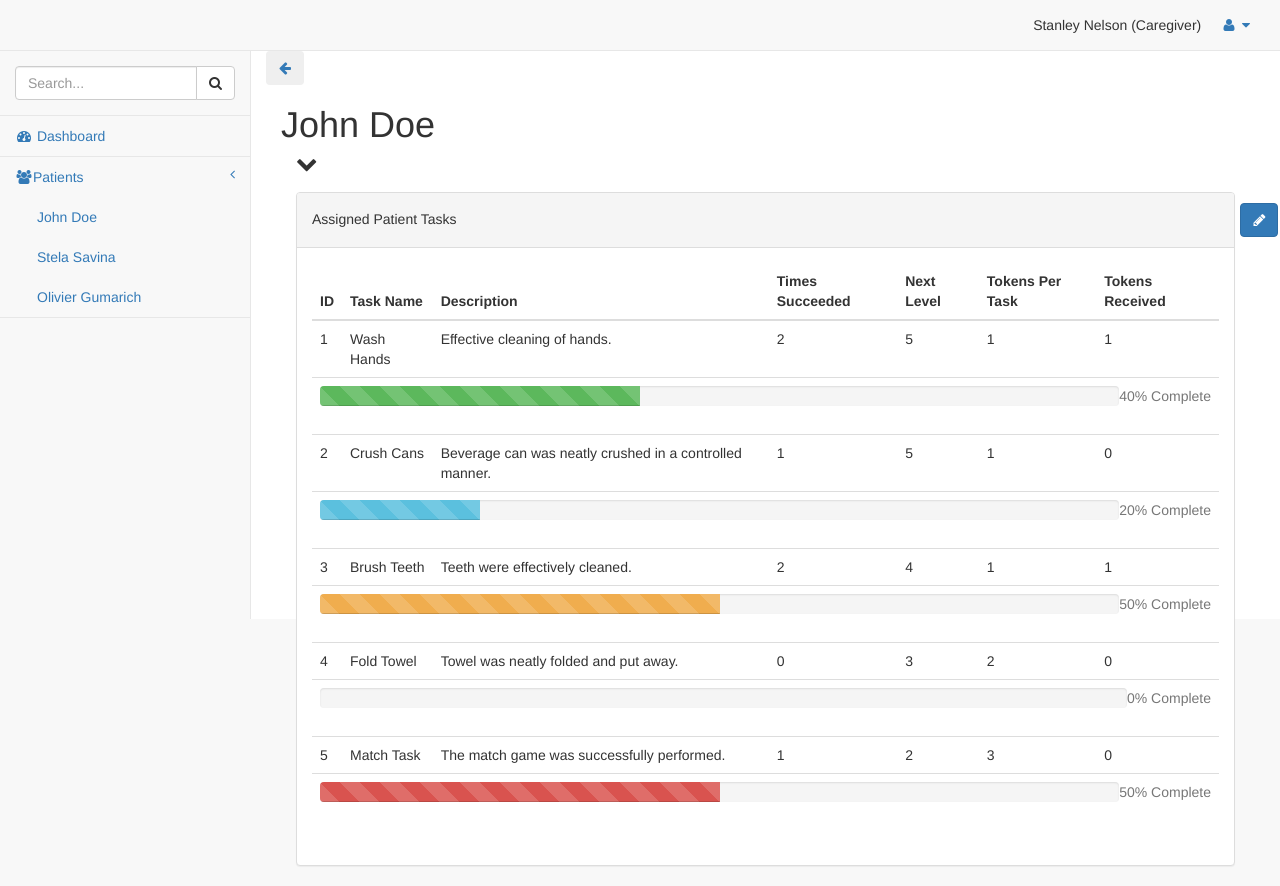
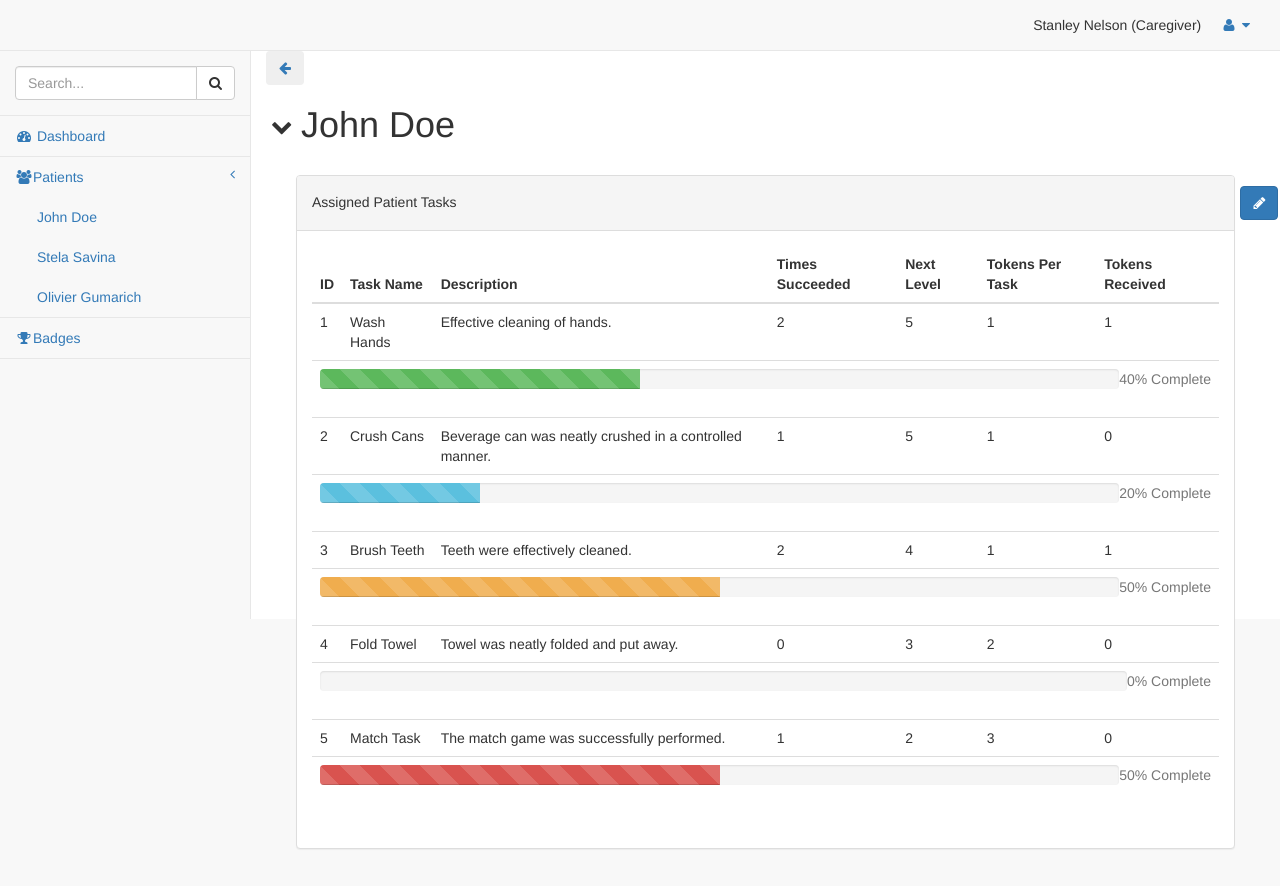
Before and after one commit to alexshevch/BrainGain, a website: page public/pages/tasks.html in a window 1280 px wide. Drawn offline with Linux system fonts and the light colour scheme.

Commit message:
creating consistent pages/format

```diff
--- a/public/pages/tasks.html
+++ b/public/pages/tasks.html
@@ -2,6 +2,13 @@
 <html lang="en">
 
 <head>
+
+  <style>
+	  	 td {
+			font-size: 14px;
+    	}
+  </style>
+
 
     <meta charset="utf-8">
     <meta http-equiv="X-UA-Compatible" content="IE=edge">
@@ -108,6 +115,9 @@
                                 </li>
                             </ul>
                             <!-- /.nav-second-level -->
+                             <li>
+                            <a href="/pages/GeneralBadges.html"><i class="fa fa-trophy fa-fw"></i>Badges</a>
+                        </li>
                         </li>
 
                     </ul>
@@ -132,7 +142,7 @@
 
             <div class="row">
                 <div class="col-lg-12">
-                    <h1>John Doe</h1>
+                    <h1 style="margin-left: 20px;">John Doe</h1>
 
                 <!-- /.col-lg-12 -->
             </div>
@@ -142,11 +152,11 @@
 
                                  <div class="col-lg-12">
 
-                            <div class="panel-group" id="accordion">
+                           <div class="panel-group" id="accordion">
                                 <div class="">
                                     <div>
                                         <h4 class="panel-title">
-                                            <a data-toggle="collapse" data-parent="#accordion" href="#collapseOne" aria-expanded="false" class="collapsed"><i style="left: 10px" class="fa fa-chevron-down fa-lg"></i></a>
+                                            <a data-toggle="collapse" data-parent="#accordion" href="#collapseOne" aria-expanded="false" class="collapsed"><i style="position: absolute; top: -36px; left: -10px" class="fa fa-chevron-down fa-lg"></i></a>
                                         </h4>
                                     </div>
                                     <div id="collapseOne" class="panel-collapse collapse" aria-expanded="false" style="height: 0px;">
@@ -173,6 +183,7 @@
                     <div class="panel panel-default">
                         <div class="panel-heading">
                             Assigned Patient Tasks
+
 						  <button type="button" class="btn btn-primary" style="position: relative; right: -780px">
                           	<i class="fa fa-pencil"></i>
                           </button>
```
Also changed, not shown: public/pages/ProfileSpecificBadges.html (+6 -3 lines), public/pages/patient.html (+4 -1 lines), public/pages/tokens.html (+7 -4 lines).
